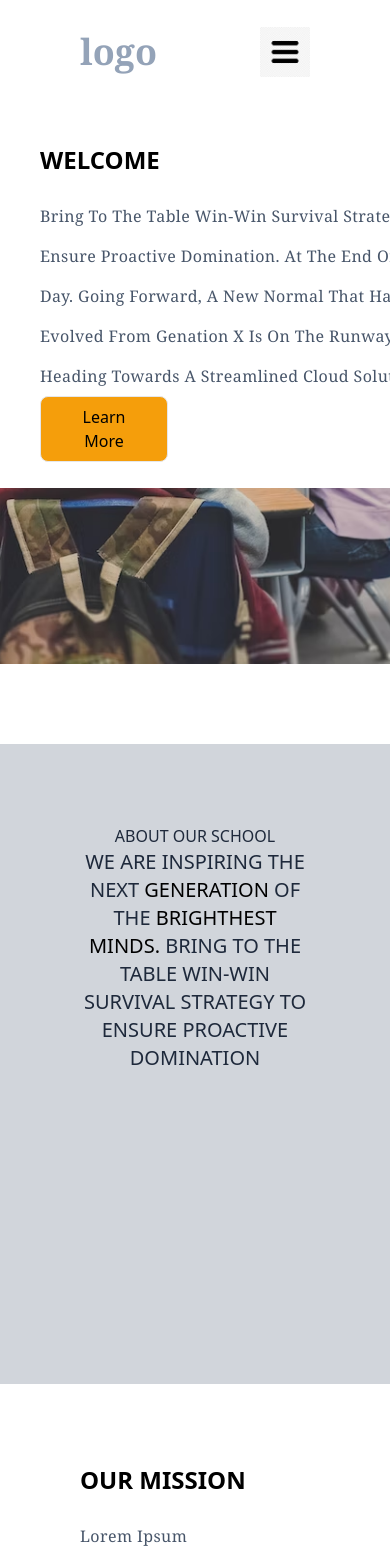
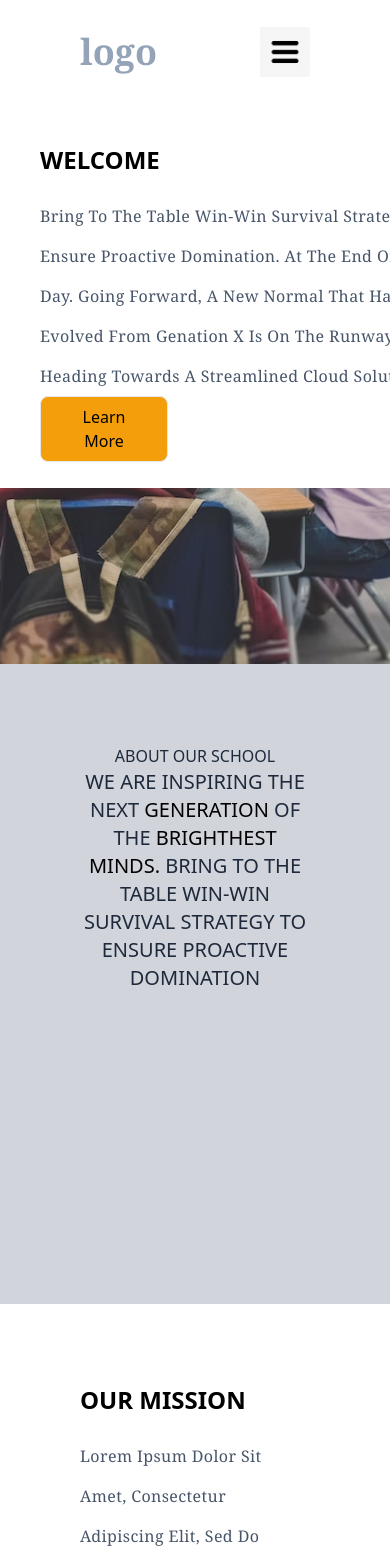
Before and after one commit to yafet-123/Sample_education_sample3_frontend, a Next.js app: page / in a window 390 px wide. Shown: the top 1567 px of the page. Built offline with nearby package versions, Linux system fonts and the light colour scheme.

Commit message:
making mobile responsive

```diff
--- a/components/Hero.js
+++ b/components/Hero.js
@@ -24,7 +24,7 @@ export function Hero() {
         </div>
       </div>
 
-      <div className="mt-20 lg:-mt-48 w-full h-[40rem] bg-gray-300 lg:relative">
+      <div className="mt-0 lg:-mt-48 w-full h-[40rem] bg-gray-300 lg:relative">
         <div className="lg:absolute lg:bottom-20 lg:left-1/4 lg:right-1/4 font-normal uppercase text-center mb-5 text-slate-800 mx-20 lg:mx-0 pt-20 lg:pt-0 ">
           <h1 className="text-base lg:text-2xl">About our school</h1>
           <h1 className="text-xl lg:text-2xltext-4xl">
--- a/components/Mission.js
+++ b/components/Mission.js
@@ -8,7 +8,7 @@ export function Mission() {
         <h1 className="text-2xl font-bold uppercase text-left mb-5">
           Our Mission
         </h1>
-        <div className="flex flex-col w-1/2 text-slate-600">
+        <div className="flex flex-col w-full lg:w-1/2 text-slate-600">
           <p className="font-serif font-medium tracking-wide leading-10 text-left capitalize">
             Lorem ipsum dolor sit amet, consectetur adipiscing elit, sed do
             eiusmod tempor incididunt ut labore et dolore magna aliqua. Ut enim
@@ -20,7 +20,7 @@ export function Mission() {
           </Link>
         </div>
 
-        <div className="mt-10 md:mt-0 flex flex-col w-1/2 float-left lg:float-right text-slate-600">
+        <div className="mt-10 md:mt-0 w-full lg:w-1/2 float-left lg:float-right text-slate-600">
           <p className="font-serif font-medium tracking-wide leading-10 text-left capitalize">
             Duis aute irure dolor in reprehenderit in voluptate velit esse
             cillum dolore eu fugiat nulla pariatur. Excepteur sint occaecat
```
